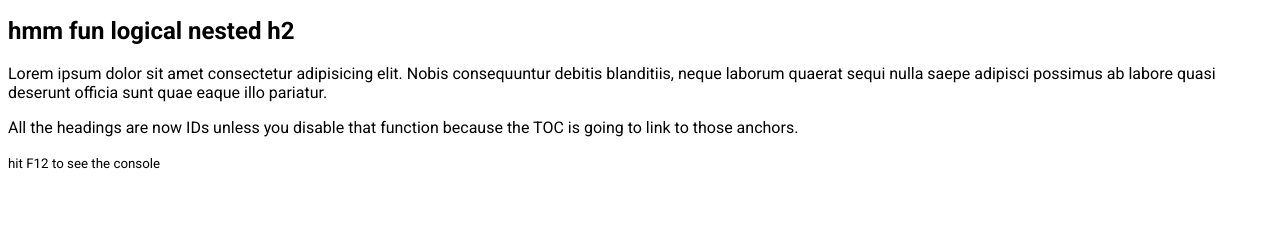
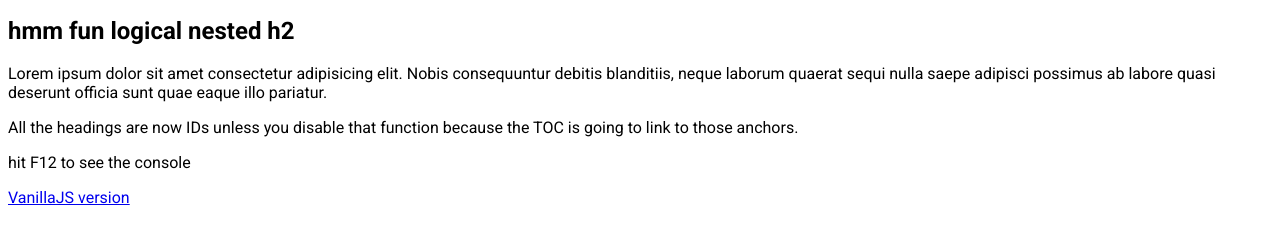
Before and after one commit to CodePosse/WCAG-Brute-Force, a website: page TOC creator/TOC_jquery.html in a window 1280 px wide. Shown: the part 271-514 px from the top of the page. Drawn offline with nearby package versions, Linux system fonts and the light colour scheme.

Commit message:
:art: :memo: documentation

```diff
--- a/Style Switcher/CSS/theme-wcag.css
+++ b/Style Switcher/CSS/theme-wcag.css
@@ -21,3 +21,11 @@
   background-color: var(--main-bg-color);
   padding: var(--main-padding) 10px;
 }
+a {
+  text-decoration: underline !important;
+  &:focus,
+  &:hover {
+    color: #222;
+    background-color: white;
+  }
+}
--- a/Style Switcher/CSS/theme.css
+++ b/Style Switcher/CSS/theme.css
@@ -22,3 +22,6 @@
 small {
   font-size: 12px;
 }
+a {
+  text-decoration: none;
+}
--- a/TOC creator/TOC_jquery.html
+++ b/TOC creator/TOC_jquery.html
@@ -55,7 +55,10 @@
     </div>
     <p>All the headings are now IDs unless you disable that function because the TOC is going to link to those anchors.
     </p>
-    <p><small>hit F12 to see the console</small></p>
+    <p>
+        <strongs>hit F12 to see the console</strongs>
+    </p>
+    <p><a href="TOC_vanilla.html">VanillaJS version</a></p>
     <script src="https://code.jquery.com/jquery-3.7.1.min.js"></script>
     <script src="JS/TOC_jQuery.js"></script>
 </body>
```
Also changed, not shown: TOC creator/TOC_vanilla.html (+2 -1 lines).
